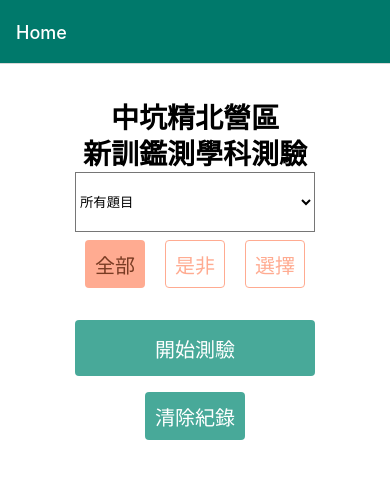
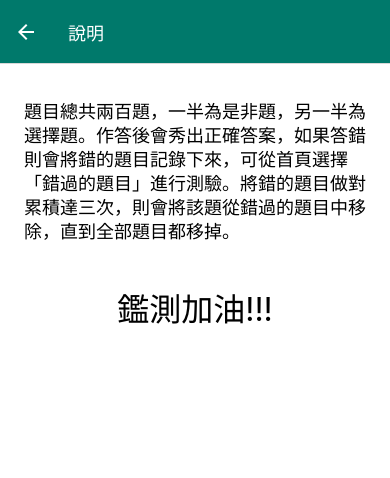
Before and after one commit to roto93/react-native-army-quiz, a React Native app: screen /Explanation in a window 390 px wide. Shown: the top 478 px of the page. Built offline with nearby package versions, Linux system fonts and the light colour scheme.

Commit message:
:sparkles: Added New Page: Explanation Screen

```diff
--- a/App.js
+++ b/App.js
@@ -8,6 +8,7 @@ import Statistic from './src/screens/Statistic';
 import Theme from './src/Theme';
 import { Provider } from 'react-redux';
 import store from './src/redux/store'
+import Explanation from './src/screens/Explanation';
 
 const Stack = createNativeStackNavigator()
 
@@ -19,9 +20,10 @@ export default function App() {
           headerStyle: styles.headerStyle,
           headerTintColor: Theme.textLight
         }}>
-          <Stack.Screen name='Home' component={Home} />
-          <Stack.Screen name='Exam' component={Exam} />
-          <Stack.Screen name='Statistic' component={Statistic} />
+          <Stack.Screen name='Home' component={Home} options={{ headerTitle: '首頁' }} />
+          <Stack.Screen name='Exam' component={Exam} options={{ headerTitle: '測驗' }} />
+          <Stack.Screen name='Statistic' component={Statistic} options={{ headerTitle: '統計' }} />
+          <Stack.Screen name='Explanation' component={Explanation} options={{ headerTitle: '說明' }} />
         </Stack.Navigator>
       </NavigationContainer >
     </Provider>
--- a/src/hooks/useQuestion.js
+++ b/src/hooks/useQuestion.js
@@ -54,7 +54,7 @@ const useQuestion = () => {
   const getRandomQuestionFromSheet = async (sheetName) => {
     try {
       let sheetQuestions
-      if (sheetName === '答錯過的') {
+      if (sheetName === '錯過的題目') {
         sheetQuestions = await getFailedQuestions()
       } else {
         const copy = [...Questions]
@@ -71,7 +71,7 @@ const useQuestion = () => {
   const getYesNoQuestionFromSheet = async (sheetName) => {
     try {
       let sheetQuestions
-      if (sheetName === '答錯過的') {
+      if (sheetName === '錯過的題目') {
         sheetQuestions = await getFailedQuestions()
       } else {
         const copy = [...Questions]
@@ -86,7 +86,7 @@ const useQuestion = () => {
   const getSelectQuestionFromSheet = async (sheetName) => {
     try {
       let sheetQuestions
-      if (sheetName === '答錯過的') {
+      if (sheetName === '錯過的題目') {
         sheetQuestions = await getFailedQuestions()
       } else {
         const copy = [...Questions]
--- a/src/screens/Exam.js
+++ b/src/screens/Exam.js
@@ -64,9 +64,6 @@ const Exam = () => {
       {console.log(question)}
       <View style={styles.statementBox}>
         <Text style={styles.statement}>{question.statement}</Text>
-        <TouchableOpacity onPress={() => getFailedQuestions()}>
-          <Text>hfhfhfhf</Text>
-        </TouchableOpacity>
       </View>
       {
         question.type === 'YN'
--- /dev/null
+++ b/src/screens/Explanation.js
@@ -0,0 +1,28 @@
+import { StyleSheet, Text, View } from 'react-native'
+import React from 'react'
+
+const Explanation = () => {
+  return (
+    <View style={styles.container}>
+      <Text style={styles.content}>題目總共兩百題，一半為是非題，另一半為選擇題。作答後會秀出正確答案，如果答錯則會將錯的題目記錄下來，可從首頁選擇「錯過的題目」進行測驗。將錯的題目做對累積達三次，則會將該題從錯過的題目中移除，直到全部題目都移掉。</Text>
+      <Text style={{ marginTop: 40, fontSize: 32 }}>鑑測加油!!!</Text>
+    </View>
+  )
+}
+
+export default Explanation
+
+const styles = StyleSheet.create({
+  container: {
+    flex: 1,
+    backgroundColor: '#fff',
+    justifyContent: 'flex-start',
+    alignItems: 'center',
+    paddingHorizontal: 24,
+    paddingTop: 36
+  },
+  content: {
+    fontSize: 18,
+    lineHeight: 24
+  }
+})
--- a/src/screens/Home.js
+++ b/src/screens/Home.js
@@ -72,9 +72,9 @@ const Home = ({ navigation }) => {
         <Picker.Item label={'丙卷'} value={'丙'} />
         <Picker.Item label={'丁卷'} value={'丁'} />
         <Picker.Item label={'戊卷'} value={'戊'} />
-        {haveFailedQuestion && <Picker.Item label={'答錯過的'} value={'答錯過的'} />}
+        {haveFailedQuestion && <Picker.Item label={'錯過的題目'} value={'錯過的題目'} />}
       </Picker>
-      <RowView style={{ marginTop: 8, marginBottom: 32 }}>
+      <RowView style={{ marginTop: 8, marginBottom: 48 }}>
         <TO t='全部' f={() => setType('全部')} secondary tiny varient={type !== '全部' ? 'outlined' : 'filled'} />
         <TO t='是非' f={() => setType('是非')} secondary tiny varient={type !== '是非' ? 'outlined' : 'filled'} style={{ marginHorizontal: 20 }} />
         <TO t='選擇' f={() => setType('選擇')} secondary tiny varient={type !== '選擇' ? 'outlined' : 'filled'} />
@@ -82,6 +82,10 @@ const Home = ({ navigation }) => {
       <TO t="開始測驗" f={navigate('Exam')} style={{ marginBottom: 16 }} />
       {/* <TO t="我的紀錄" f={navigate('Statistic')} /> */}
       <TO t={'清除紀錄'} f={removeAsyncStorage} small />
+
+      <TouchableOpacity style={styles.captionTO} onPress={navigate('Explanation')}>
+        <Text style={styles.caption}>說明</Text>
+      </TouchableOpacity>
     </View>
   )
 }
@@ -104,4 +108,13 @@ const styles = StyleSheet.create({
     textAlign: 'center',
     lineHeight: 36
   },
+  captionTO: {
+    marginTop: 20,
+    padding: 4
+  },
+  caption: {
+    fontSize: 18,
+    fontWeight: '700',
+    color: '#888'
+  }
 })
```
